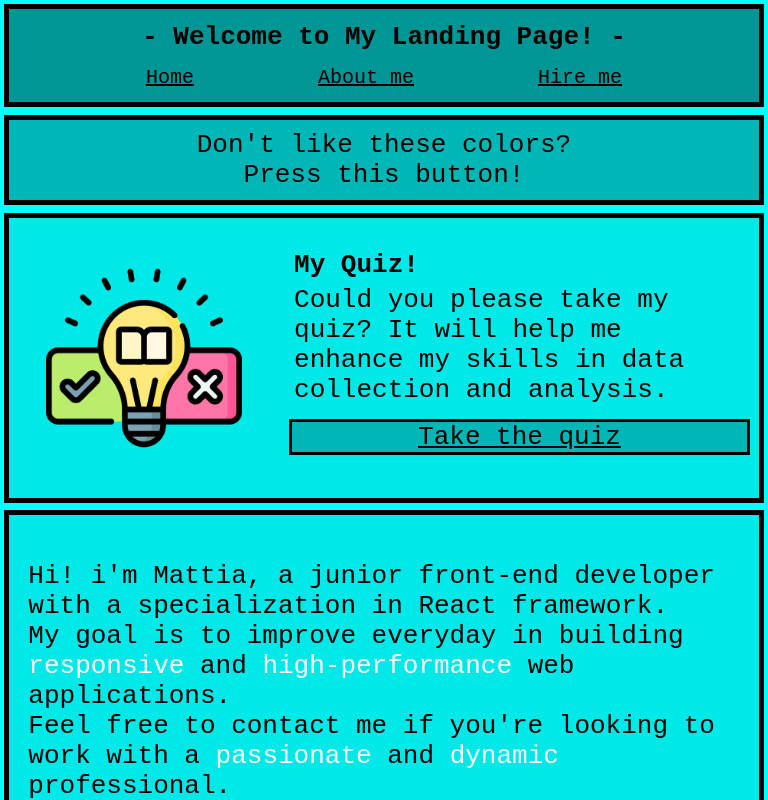
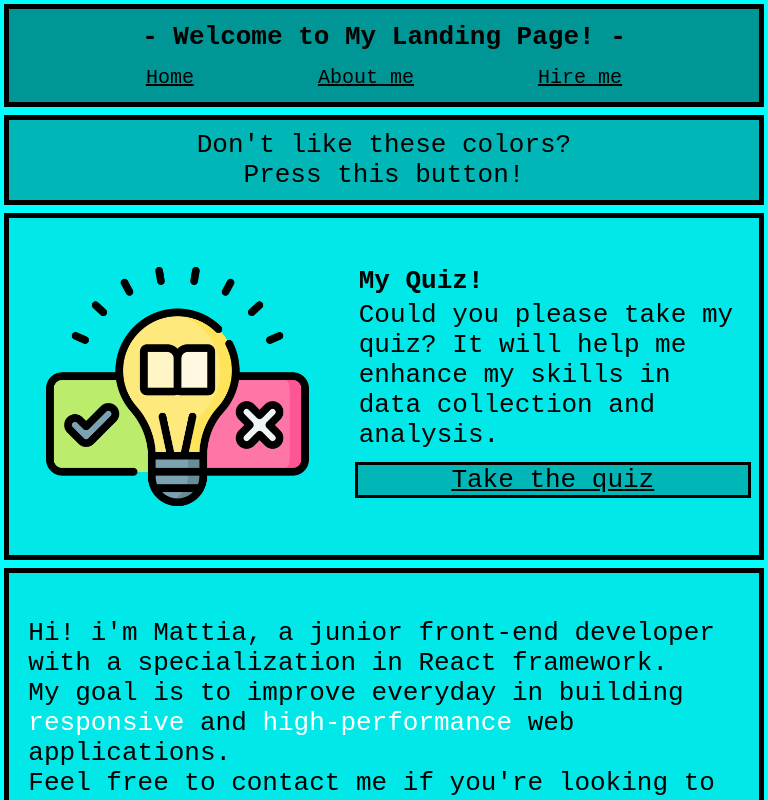
Before and after one commit to mtm90/my-landing-page, a React (Vite) app: page / in a window 768 px wide. Shown: the top 800 px of the page. Built offline with nearby package versions, Linux system fonts and the light colour scheme.

Commit message:
sidebar height

```diff
--- a/src/index.css
+++ b/src/index.css
@@ -193,7 +193,6 @@ h3 {
   .sidebar {
     width: inherit;
     padding: 0;
-    height: 35vh;
     flex-direction: row;
     justify-content: space-around;
   }
@@ -220,6 +219,7 @@ h3 {
     width: 35%;
     height: 70%;
   }
+
 
   .quiz {
     margin-left: 2%;
```
